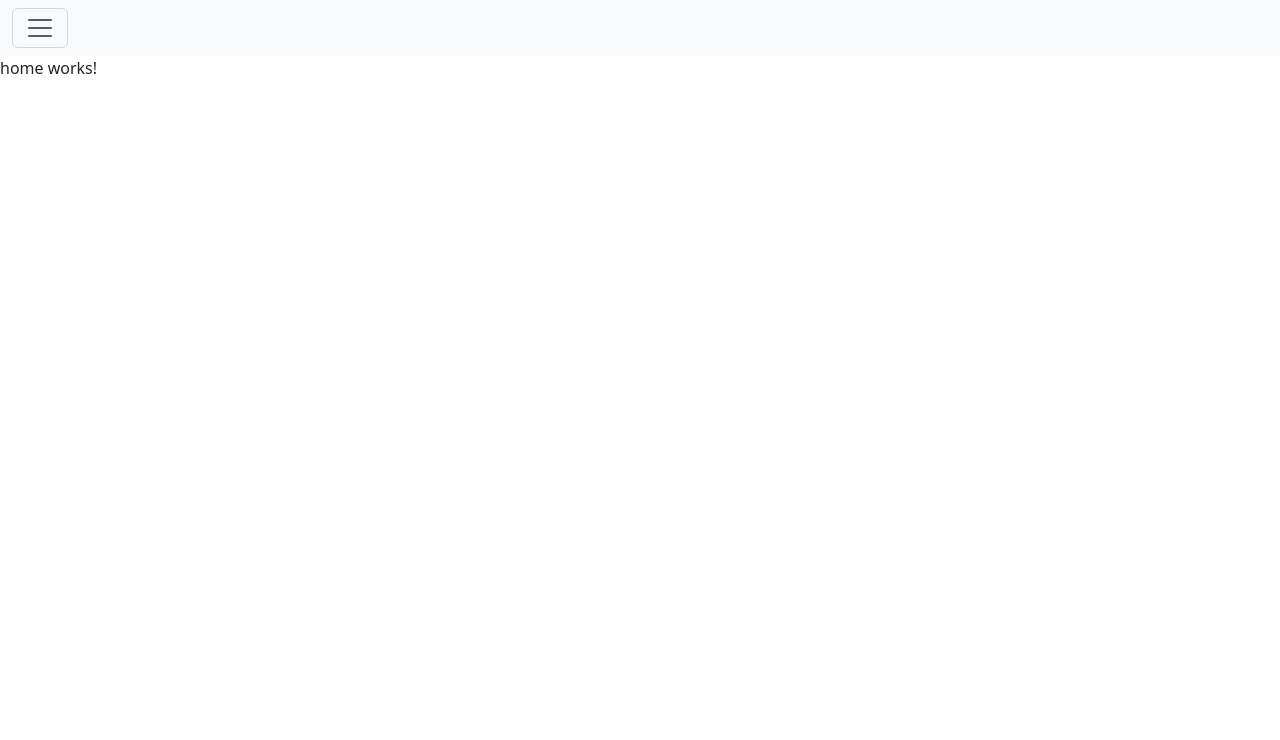
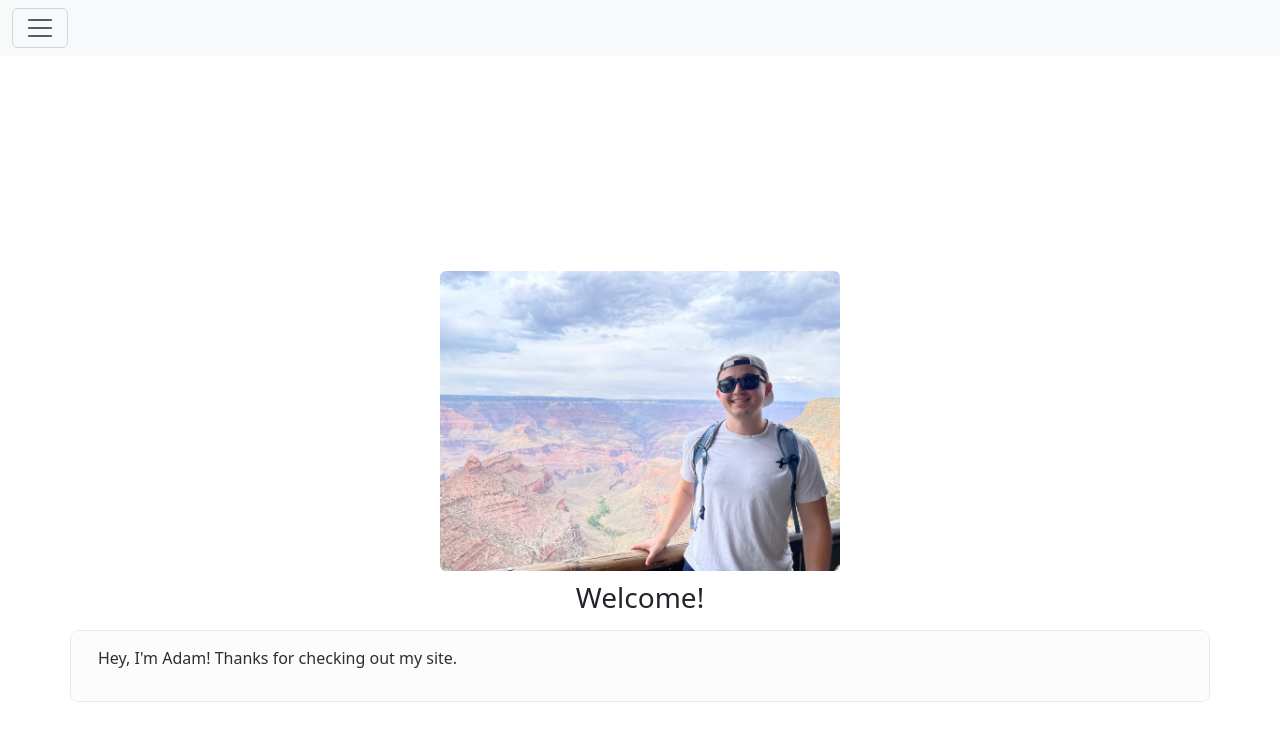
Before and after one commit to adamLeid/portfolioWeb, an Angular app: page /home in a window 1280 px wide. Shown: the top 740 px of the page. Built offline with nearby package versions, Linux system fonts and the light colour scheme.

Commit message:
adding home page details and bio pic

```diff
--- a/src/app/app.component.html
+++ b/src/app/app.component.html
@@ -1,5 +1,4 @@
-<!-- Home page-->
- <!-- Navbar menu collapsable-->
+<!-- Navbar menu collapsable-->
 <div class="collapse" id="navbarToggleExternalContent" data-bs-theme="light">
     <div class="bg-light p-4">
         <nav class="navbar navbar-expand-lg bg-body-tertiary">
@@ -30,5 +29,5 @@
         </button>
     </div>
 </nav>
-
+<!-- Routing between pages -->
 <router-outlet></router-outlet>
--- a/src/app/home/home.component.css
+++ b/src/app/home/home.component.css
@@ -0,0 +1,9 @@
+.page-box {
+    padding: 15px;
+}
+
+.bio-pic {
+    margin-top: 200px;
+    width: 400px;
+    height: 300px
+}
--- a/src/app/home/home.component.html
+++ b/src/app/home/home.component.html
@@ -1 +1,9 @@
-<p>home works!</p>
+<main class="page-box">
+    <div class="text-center">
+        <img src="/bio_pic.JPEG" class="rounded bio-pic" alt="Adam Leidich"/>
+        <h3 style="margin-top:10px">Welcome!</h3>
+    </div>
+    <div class="container-sm text-secondary-emphasis bg-light-subtle border border-light-subtle rounded-3" style="margin-top: 15px">
+        <p class="page-box">Hey, I'm Adam! Thanks for checking out my site.</p>
+    </div>
+</main>
```
Also changed, not shown: public/bio_pic.JPEG (added), src/app/home/bio_pic.JPEG (added).
